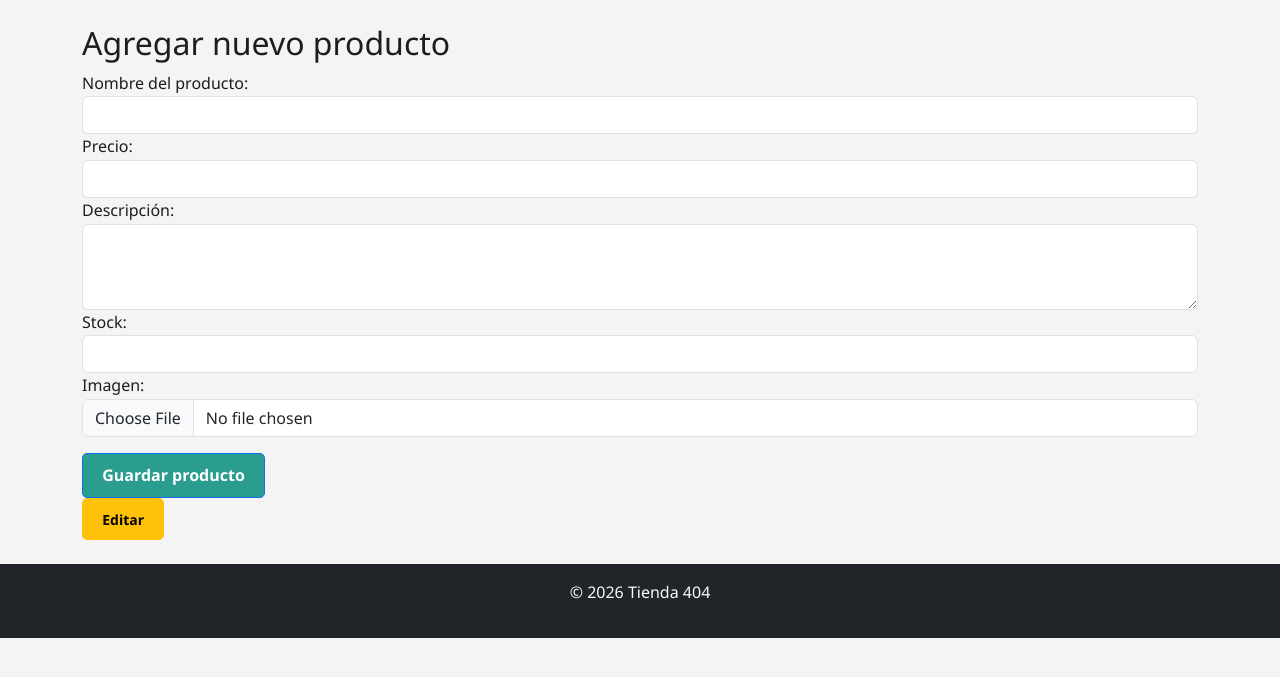
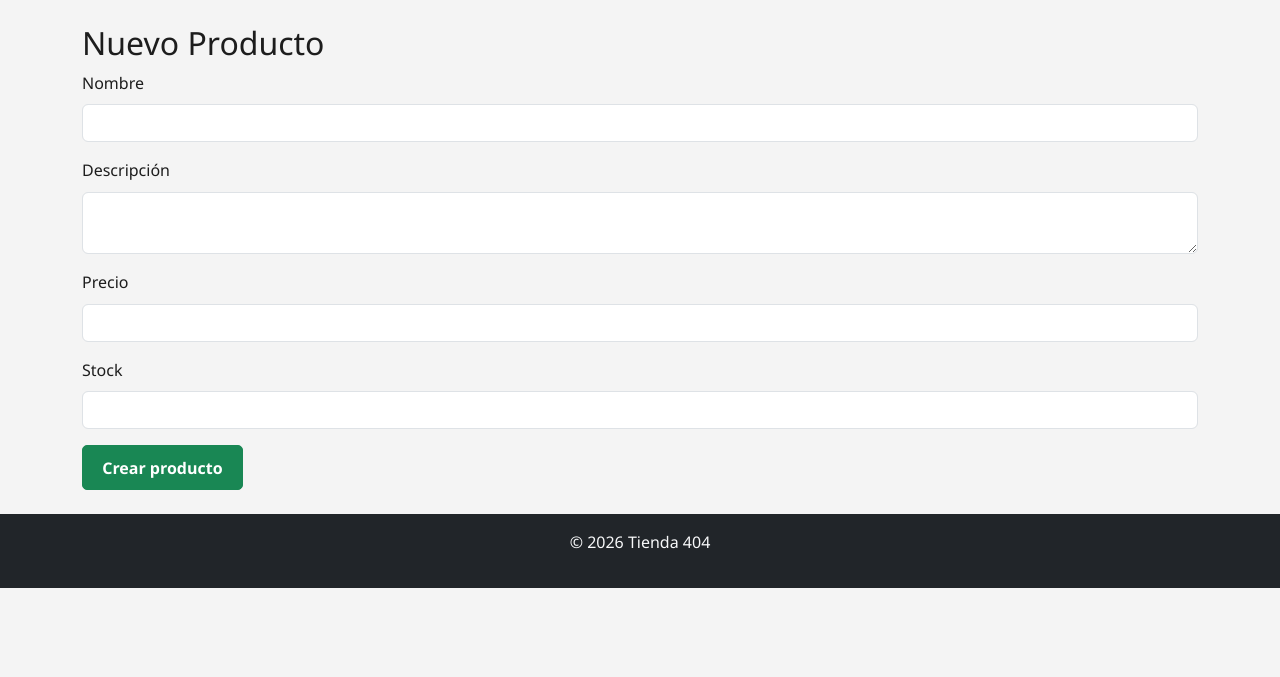
Before and after one commit to R00KIE9111/Proyecto, a Flask app: template app/templates/producto.html in a window 1280 px wide. Shown: the part 78-755 px from the top of the page. Run offline with Flask 3, Linux system fonts and the light colour scheme; the template is opened without the code that fills it, so the values that code supplies are empty.

Commit message:
12312312312

```diff
--- a/app/templates/producto.html
+++ b/app/templates/producto.html
@@ -1,23 +1,27 @@
 {% extends "base.html" %}
-{% block title %}Registro de Producto{% endblock %}
+{% block title %}Producto{% endblock %}
 {% block content %}
-    <h2>Agregar nuevo producto</h2>
-    <form method="POST" action="{{ url_for('nuevo_producto_route') }}" enctype="multipart/form-data" class="form-group">
-        <label>Nombre del producto:</label>
-        <input type="text" name="nombre" class="form-control" required>
-        <label>Precio:</label>
-        <input type="number" name="precio" class="form-control" step="0.01" required>
-        <label>Descripción:</label>
-        <textarea name="descripcion" class="form-control" rows="3"></textarea>
-        <label>Stock:</label>
-        <input type="number" name="stock" class="form-control" min="0" required>
-        <label>Imagen:</label>
-        <input type="file" name="imagen" class="form-control">
-        <button type="submit" class="btn btn-primary mt-3">Guardar producto</button>
-    </form>
-    <td>
-        <a href="{{ url_for('editar_producto_route', productoId=producto.productoId) }}"
-        class="btn btn-warning btn-sm">Editar</a>
+<h2>{% if producto %}Editar Producto{% else %}Nuevo Producto{% endif %}</h2>
 
-    </td>
+<form method="POST" action="{% if producto %}{{ url_for('editar_producto_route', producto_id=producto.productoId) }}{% else %}{{ url_for('nuevo_producto_route') }}{% endif %}">
+    <div class="mb-3">
+        <label for="nombre" class="form-label">Nombre</label>
+        <input type="text" class="form-control" id="nombre" name="nombre" value="{{ producto.nombre if producto else '' }}" required>
+    </div>
+    <div class="mb-3">
+        <label for="descripcion" class="form-label">Descripción</label>
+        <textarea class="form-control" id="descripcion" name="descripcion">{{ producto.descripcion if producto else '' }}</textarea>
+    </div>
+    <div class="mb-3">
+        <label for="precio" class="form-label">Precio</label>
+        <input type="number" step="0.01" class="form-control" id="precio" name="precio" value="{{ producto.precio if producto else '' }}" required>
+    </div>
+    <div class="mb-3">
+        <label for="stock" class="form-label">Stock</label>
+        <input type="number" class="form-control" id="stock" name="stock" value="{{ producto.stock if producto else '' }}" required>
+    </div>
+    <button type="submit" class="btn btn-success">
+        {% if producto %}Guardar cambios{% else %}Crear producto{% endif %}
+    </button>
+</form>
 {% endblock %}
```
